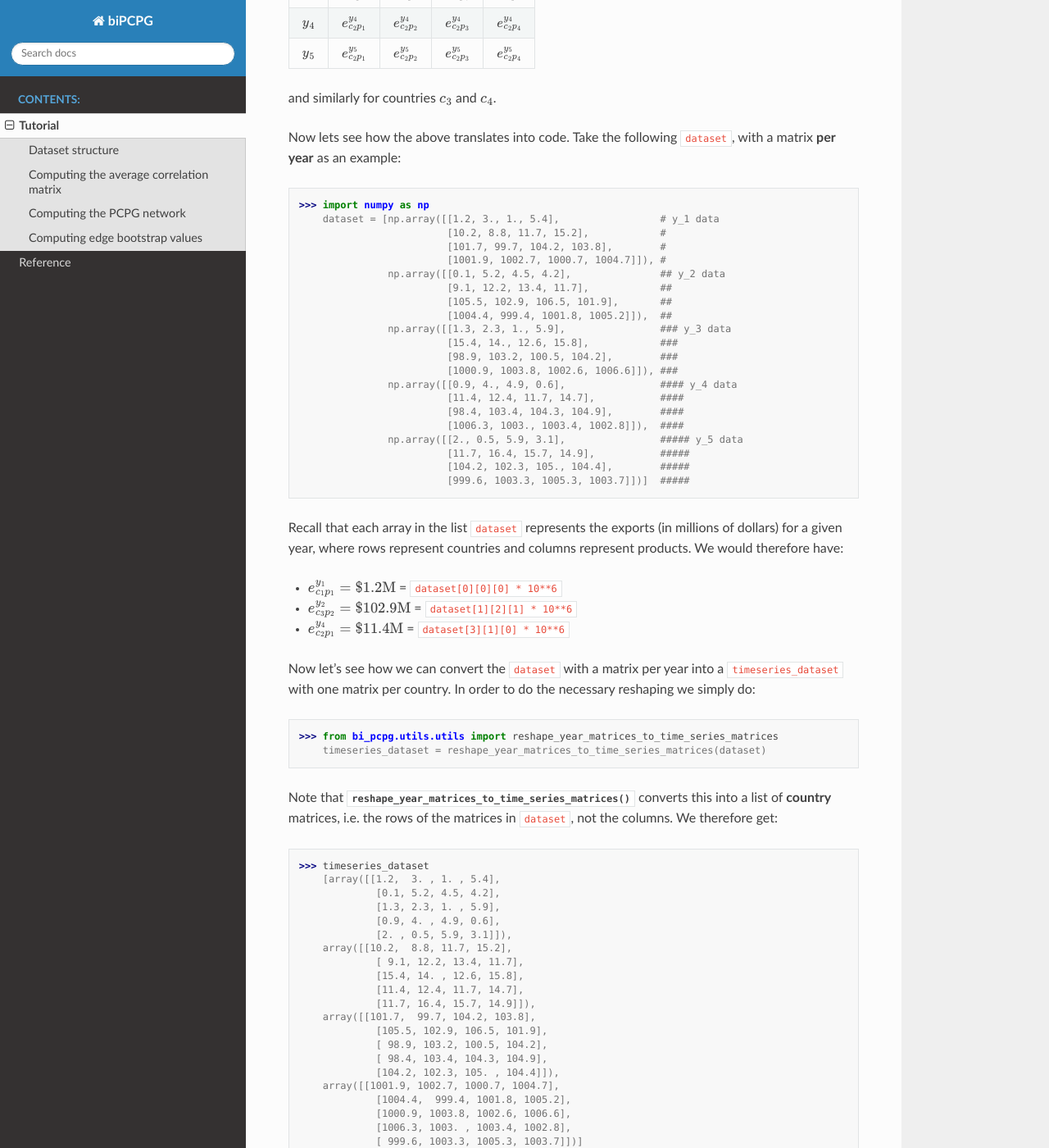
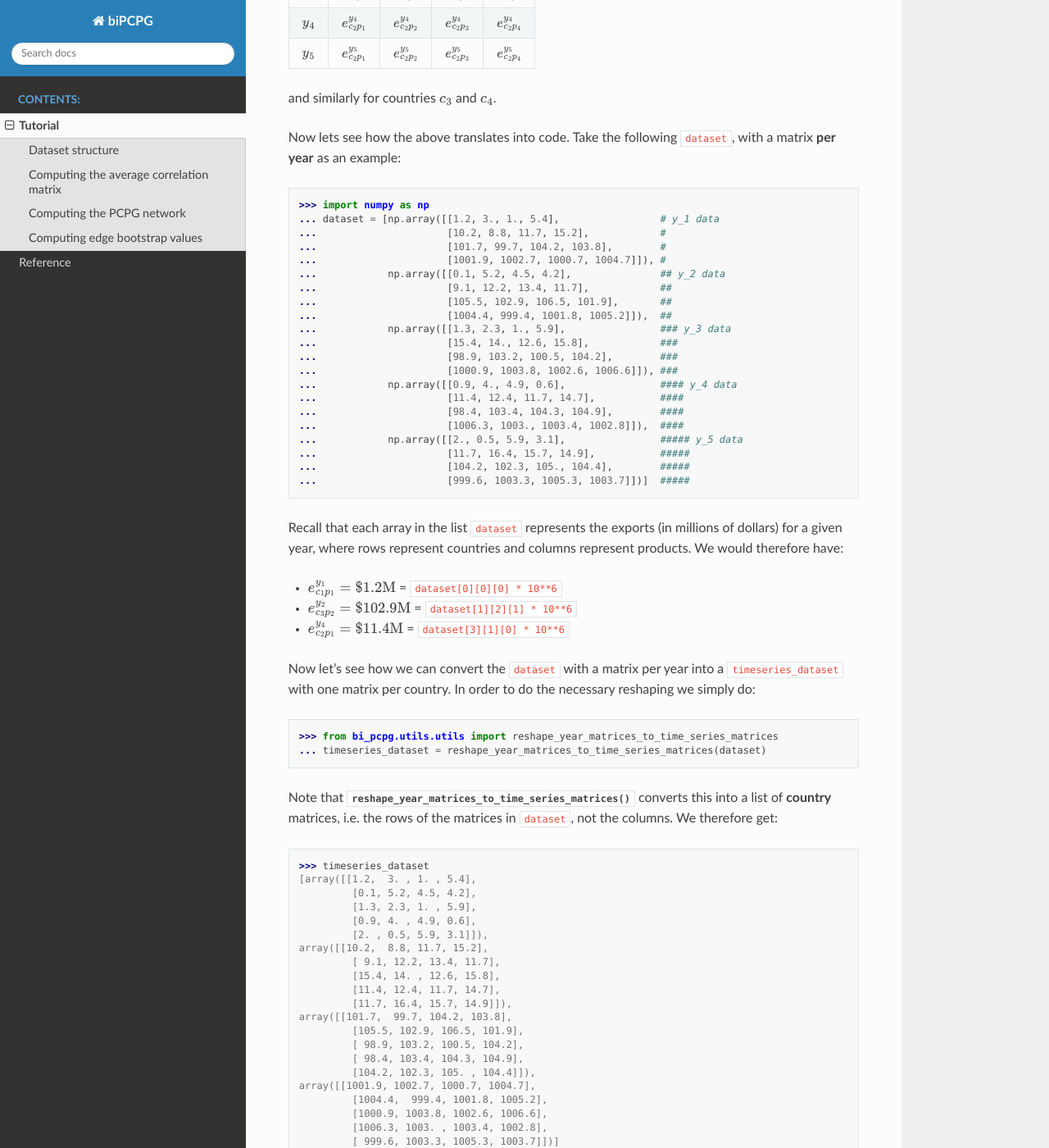
Before and after one commit to cspipaon/biPCPG, a Sphinx documentation site: the page built from docs/source/tutorial.rst, in a window 1280 px wide and 1400 px high, scrolled down 1895 px. Shown: the whole window at 82% size. Built offline with Sphinx 7.4.7 and the Read the Docs theme 2.0.0, drawn with Linux system fonts in a browser that asks for light colours; some of the changed text lies outside the part shown.

Commit message:
Docstring changes

```diff
--- a/docs/source/tutorial.rst
+++ b/docs/source/tutorial.rst
@@ -85,26 +85,26 @@
 .. code-block:: python
 
     >>> import numpy as np
-        dataset = [np.array([[1.2, 3., 1., 5.4],                 # y_1 data
-                             [10.2, 8.8, 11.7, 15.2],            #
-                             [101.7, 99.7, 104.2, 103.8],        #
-                             [1001.9, 1002.7, 1000.7, 1004.7]]), #
-                   np.array([[0.1, 5.2, 4.5, 4.2],               ## y_2 data
-                             [9.1, 12.2, 13.4, 11.7],            ##
-                             [105.5, 102.9, 106.5, 101.9],       ##
-                             [1004.4, 999.4, 1001.8, 1005.2]]),  ##
-                   np.array([[1.3, 2.3, 1., 5.9],                ### y_3 data
-                             [15.4, 14., 12.6, 15.8],            ###
-                             [98.9, 103.2, 100.5, 104.2],        ###
-                             [1000.9, 1003.8, 1002.6, 1006.6]]), ###
-                   np.array([[0.9, 4., 4.9, 0.6],                #### y_4 data
-                             [11.4, 12.4, 11.7, 14.7],           ####
-                             [98.4, 103.4, 104.3, 104.9],        ####
-                             [1006.3, 1003., 1003.4, 1002.8]]),  ####
-                   np.array([[2., 0.5, 5.9, 3.1],                ##### y_5 data
-                             [11.7, 16.4, 15.7, 14.9],           #####
-                             [104.2, 102.3, 105., 104.4],        #####
-                             [999.6, 1003.3, 1005.3, 1003.7]])]  #####
+    ... dataset = [np.array([[1.2, 3., 1., 5.4],                 # y_1 data
+    ...                      [10.2, 8.8, 11.7, 15.2],            #
+    ...                      [101.7, 99.7, 104.2, 103.8],        #
+    ...                      [1001.9, 1002.7, 1000.7, 1004.7]]), #
+    ...            np.array([[0.1, 5.2, 4.5, 4.2],               ## y_2 data
+    ...                      [9.1, 12.2, 13.4, 11.7],            ##
+    ...                      [105.5, 102.9, 106.5, 101.9],       ##
+    ...                      [1004.4, 999.4, 1001.8, 1005.2]]),  ##
+    ...            np.array([[1.3, 2.3, 1., 5.9],                ### y_3 data
+    ...                      [15.4, 14., 12.6, 15.8],            ###
+    ...                      [98.9, 103.2, 100.5, 104.2],        ###
+    ...                      [1000.9, 1003.8, 1002.6, 1006.6]]), ###
+    ...            np.array([[0.9, 4., 4.9, 0.6],                #### y_4 data
+    ...                      [11.4, 12.4, 11.7, 14.7],           ####
+    ...                      [98.4, 103.4, 104.3, 104.9],        ####
+    ...                      [1006.3, 1003., 1003.4, 1002.8]]),  ####
+    ...            np.array([[2., 0.5, 5.9, 3.1],                ##### y_5 data
+    ...                      [11.7, 16.4, 15.7, 14.9],           #####
+    ...                      [104.2, 102.3, 105., 104.4],        #####
+    ...                      [999.6, 1003.3, 1005.3, 1003.7]])]  #####
 
 Recall that each array in the list ``dataset`` represents the exports (in millions of dollars) for a given year, where
 rows represent countries and columns represent products. We would therefore have:
@@ -116,8 +116,10 @@
 Now let's see how we can convert the ``dataset`` with a matrix per year into a ``timeseries_dataset`` with one matrix
 per country. In order to do the necessary reshaping we simply do:
 
->>> from bi_pcpg.utils.utils import reshape_year_matrices_to_time_series_matrices
-    timeseries_dataset = reshape_year_matrices_to_time_series_matrices(dataset)
+.. code-block:: python
+
+    >>> from bi_pcpg.utils.utils import reshape_year_matrices_to_time_series_matrices
+    ... timeseries_dataset = reshape_year_matrices_to_time_series_matrices(dataset)
 
 Note that :func:`~bi_pcpg.utils.utils.reshape_year_matrices_to_time_series_matrices` converts this into a list of
 **country** matrices, i.e. the rows of the matrices in ``dataset``, not the columns. We therefore get:
@@ -125,26 +127,26 @@
 .. code-block:: python
 
     >>> timeseries_dataset
-        [array([[1.2,  3. , 1. , 5.4],
-                 [0.1, 5.2, 4.5, 4.2],
-                 [1.3, 2.3, 1. , 5.9],
-                 [0.9, 4. , 4.9, 0.6],
-                 [2. , 0.5, 5.9, 3.1]]),
-        array([[10.2,  8.8, 11.7, 15.2],
-                 [ 9.1, 12.2, 13.4, 11.7],
-                 [15.4, 14. , 12.6, 15.8],
-                 [11.4, 12.4, 11.7, 14.7],
-                 [11.7, 16.4, 15.7, 14.9]]),
-        array([[101.7,  99.7, 104.2, 103.8],
-                 [105.5, 102.9, 106.5, 101.9],
-                 [ 98.9, 103.2, 100.5, 104.2],
-                 [ 98.4, 103.4, 104.3, 104.9],
-                 [104.2, 102.3, 105. , 104.4]]),
-        array([[1001.9, 1002.7, 1000.7, 1004.7],
-                 [1004.4,  999.4, 1001.8, 1005.2],
-                 [1000.9, 1003.8, 1002.6, 1006.6],
-                 [1006.3, 1003. , 1003.4, 1002.8],
-                 [ 999.6, 1003.3, 1005.3, 1003.7]])]
+    [array([[1.2,  3. , 1. , 5.4],
+             [0.1, 5.2, 4.5, 4.2],
+             [1.3, 2.3, 1. , 5.9],
+             [0.9, 4. , 4.9, 0.6],
+             [2. , 0.5, 5.9, 3.1]]),
+    array([[10.2,  8.8, 11.7, 15.2],
+             [ 9.1, 12.2, 13.4, 11.7],
+             [15.4, 14. , 12.6, 15.8],
+             [11.4, 12.4, 11.7, 14.7],
+             [11.7, 16.4, 15.7, 14.9]]),
+    array([[101.7,  99.7, 104.2, 103.8],
+             [105.5, 102.9, 106.5, 101.9],
+             [ 98.9, 103.2, 100.5, 104.2],
+             [ 98.4, 103.4, 104.3, 104.9],
+             [104.2, 102.3, 105. , 104.4]]),
+    array([[1001.9, 1002.7, 1000.7, 1004.7],
+             [1004.4,  999.4, 1001.8, 1005.2],
+             [1000.9, 1003.8, 1002.6, 1006.6],
+             [1006.3, 1003. , 1003.4, 1002.8],
+             [ 999.6, 1003.3, 1005.3, 1003.7]])]
 
 We now have each matrix in the list ``timeseries_dataset`` representing a country with the export time series as its
 columns. This is the desired format any dataset should have in order to apply the biPCPG algorithm.
@@ -167,16 +169,16 @@
 .. code-block:: python
 
     >>> from bi_pcpg.correlations import get_correlation_matrices_for_list_of_matrices
-        correlation_matrices = get_correlation_matrices_for_list_of_matrices(timeseries_dataset)
-        avg_correlation_matrix = np.nanmean(correlation_matrices, axis=0)
+    ... correlation_matrices = get_correlation_matrices_for_list_of_matrices(timeseries_dataset)
+    ... avg_correlation_matrix = np.nanmean(correlation_matrices, axis=0)
 
 .. code-block:: python
 
     >>> avg_correlation_matrix
-        array([[ 1.        , -0.2937555 ,  0.1195425 , -0.093738  ],
-               [-0.2937555 ,  1.        ,  0.2524145 , -0.0146205 ],
-               [ 0.1195425 ,  0.2524145 ,  1.        , -0.47434725],
-               [-0.093738  , -0.0146205 , -0.47434725,  1.        ]])
+    array([[ 1.        , -0.2937555 ,  0.1195425 , -0.093738  ],
+           [-0.2937555 ,  1.        ,  0.2524145 , -0.0146205 ],
+           [ 0.1195425 ,  0.2524145 ,  1.        , -0.47434725],
+           [-0.093738  , -0.0146205 , -0.47434725,  1.        ]])
 
 as expect from the linearity of the time series in ``timeseries_dataset``, correlation coefficients are all equal to
 one. It is important to note that ``get_correlation_matrices_for_list_of_matrices`` computes the correlations among
@@ -187,29 +189,30 @@
 .. code-block:: python
 
     >>> filtered_correlation_matrices = get_correlation_matrices_for_list_of_matrices(timeseries_dataset,
-                                                                                      critical_value=0.05)
+    ...                                                                               critical_value=0.05)
 
 .. code-block:: python
 
     >>> filtered_correlation_matrices
-        [array([[ 1.      , -0.979757,       nan,       nan],
-                [-0.979757,  1.      ,       nan,       nan],
-                [      nan,       nan,  1.      ,       nan],
-                [      nan,       nan,       nan,  1.      ]]),
-        array([[ 1., nan, nan, nan],
-                [nan,  1., nan, nan],
-                [nan, nan,  1., nan],
-                [nan, nan, nan,  1.]]),
-        array([[ 1., nan, nan, nan],
-                [nan,  1., nan, nan],
-                [nan, nan,  1., nan],
-                [nan, nan, nan,  1.]]),
-        array([[ 1., nan, nan, nan],
-                [nan,  1., nan, nan],
-                [nan, nan,  1., nan],
-                [nan, nan, nan,  1.]])]
+    [array([[ 1.      , -0.979757,       nan,       nan],
+            [-0.979757,  1.      ,       nan,       nan],
+            [      nan,       nan,  1.      ,       nan],
+            [      nan,       nan,       nan,  1.      ]]),
+    array([[ 1., nan, nan, nan],
+            [nan,  1., nan, nan],
+            [nan, nan,  1., nan],
+            [nan, nan, nan,  1.]]),
+    array([[ 1., nan, nan, nan],
+            [nan,  1., nan, nan],
+            [nan, nan,  1., nan],
+            [nan, nan, nan,  1.]]),
+    array([[ 1., nan, nan, nan],
+            [nan,  1., nan, nan],
+            [nan, nan,  1., nan],
+            [nan, nan, nan,  1.]])]
 
-This is mostly ``np.nan`` values given the very small sample size in our toy dataset.
+These ``np.nan`` values are the result of the filtering of non-statistically significant correlations. This is expected
+given the very small sample size in our toy dataset.
 
 Computing the PCPG network
 --------------------------
@@ -221,7 +224,7 @@
 .. code-block:: python
 
     >>> from bi_pcpg.pcpg import PCPG
-        pcpg = PCPG(avg_correlation_matrix)
+    ... pcpg = PCPG(avg_correlation_matrix)
 
 we then compute the *average influence* values among the variables in the system
 
@@ -260,7 +263,7 @@
 .. code-block:: python
 
     >>> from bi_pcpg.bootstrap import get_bootstrap_values
-        bootstrap_values = get_bootstrap_values(timeseries_dataset, num_replicates=1000)
+    ... bootstrap_values = get_bootstrap_values(timeseries_dataset, num_replicates=1000)
 
 where ``num_replicates`` is the number of replicates to be generated in the boostrap procedure. As when computing
 correlations for the average correlation matrix (see :ref:`correlations_info`), a ``critical_value`` attribute could
```
Also changed, not shown: 11 other files.
